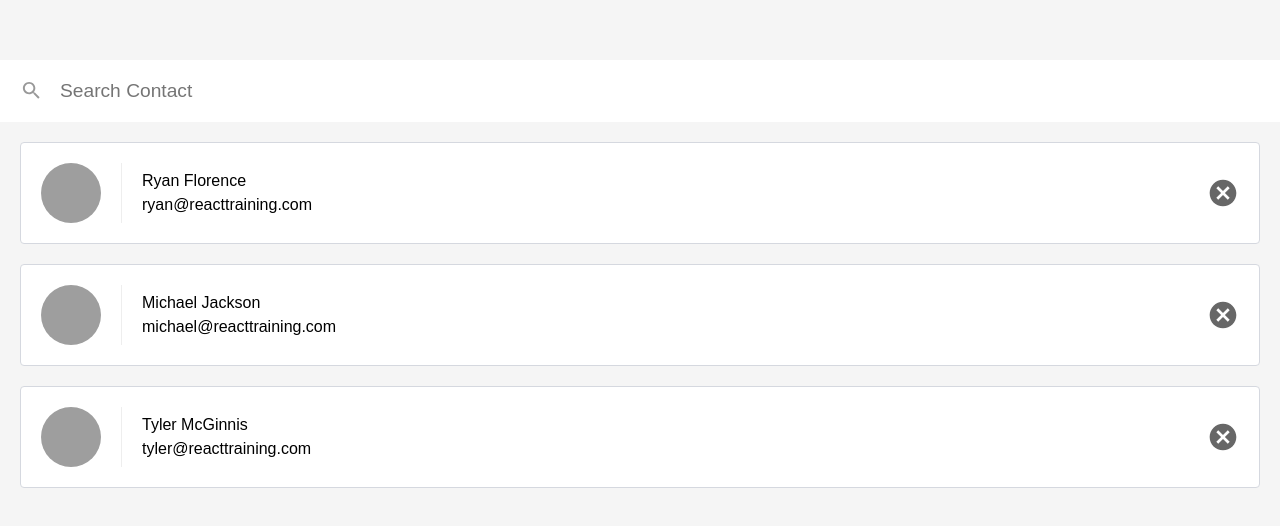
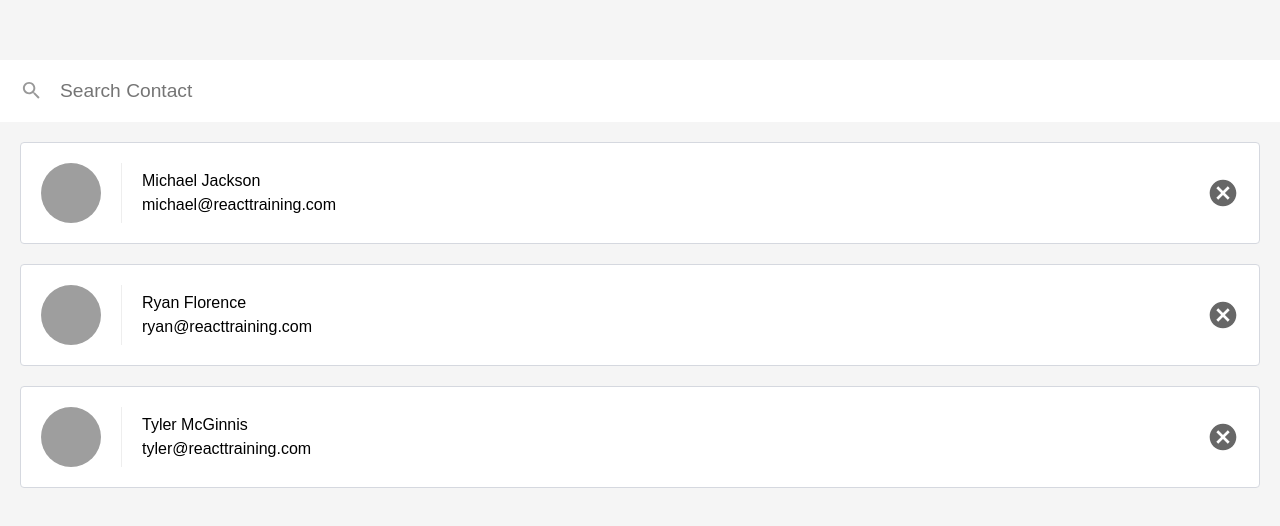
Before and after one commit to xarques/contacts, a React (Create React App) app: page / in a window 1280 px wide. Shown: the top 526 px of the page. Built offline with nearby package versions, Linux system fonts and the light colour scheme.

Commit message:
Filter by search value

```diff
--- a/package.json
+++ b/package.json
@@ -3,10 +3,12 @@
   "version": "0.1.0",
   "private": true,
   "dependencies": {
+    "escape-string-regexp": "^1.0.5",
     "prop-types": "^15.6.1",
     "react": "^16.2.0",
     "react-dom": "^16.2.0",
-    "react-scripts": "1.1.1"
+    "react-scripts": "1.1.1",
+    "sort-by": "^1.2.0"
   },
   "scripts": {
     "start": "react-scripts start",
--- a/src/ListContacts.js
+++ b/src/ListContacts.js
@@ -1,5 +1,7 @@
 import React, {Component} from 'react';
 import PropTypes from 'prop-types';
+import escapeRegExp from 'escape-string-regexp'
+import sortBy from 'sort-by'
 
 class ListContacts extends Component {
   static propTypes = {
@@ -16,6 +18,21 @@
   }
 
   render() {
+    // Destructuring
+    const { contacts, onDeleteContact } = this.props;
+    const { query } = this.state;
+
+    let showingContacts;
+
+    if (query) {
+      const match = new RegExp(escapeRegExp(query), 'i');
+      showingContacts = contacts.filter(contact => match.test(contact.name));
+    } else {
+      showingContacts = contacts;
+    }
+
+    showingContacts.sort(sortBy('name'));
+
     return (
       <div className='list-contacts'>
       <div className='list-contact-top'>
@@ -23,12 +40,12 @@
           className='search-contacts'
           type='text'
           placeholder='Search Contact'
-          value={this.state.query}
+          value={query}
           onChange={(event) => this.updateQuery(event.target.value)}
         />
       </div>
         <ol className='contact-list'>
-          {this.props.contacts.map((contact) => (
+          {showingContacts.map((contact) => (
             <li key={contact.id} className='contact-list-item'>
               <div className='contact-avatar' style={{
                 backgroundImage: `url(${contact.avatarURL})`
@@ -37,7 +54,7 @@
                 <p>{contact.name}</p>
                 <p>{contact.email}</p>
               </div>
-              <button onClick={() => this.props.onDeleteContact(contact)} className='contact-remove'>
+              <button onClick={() => onDeleteContact(contact)} className='contact-remove'>
                 Remove
               </button>
             </li>
```
Also changed, not shown: 1 other file (tests, documents, lock files or other folders).
